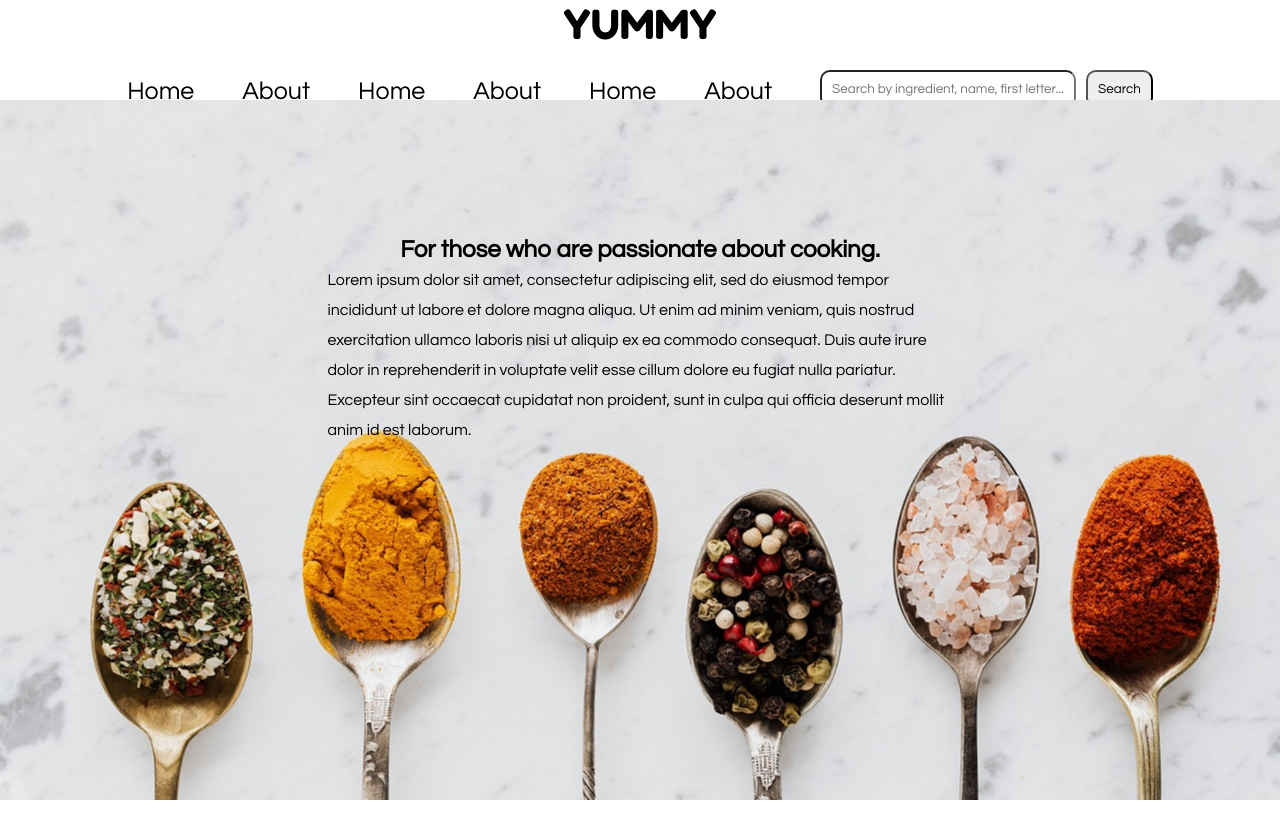
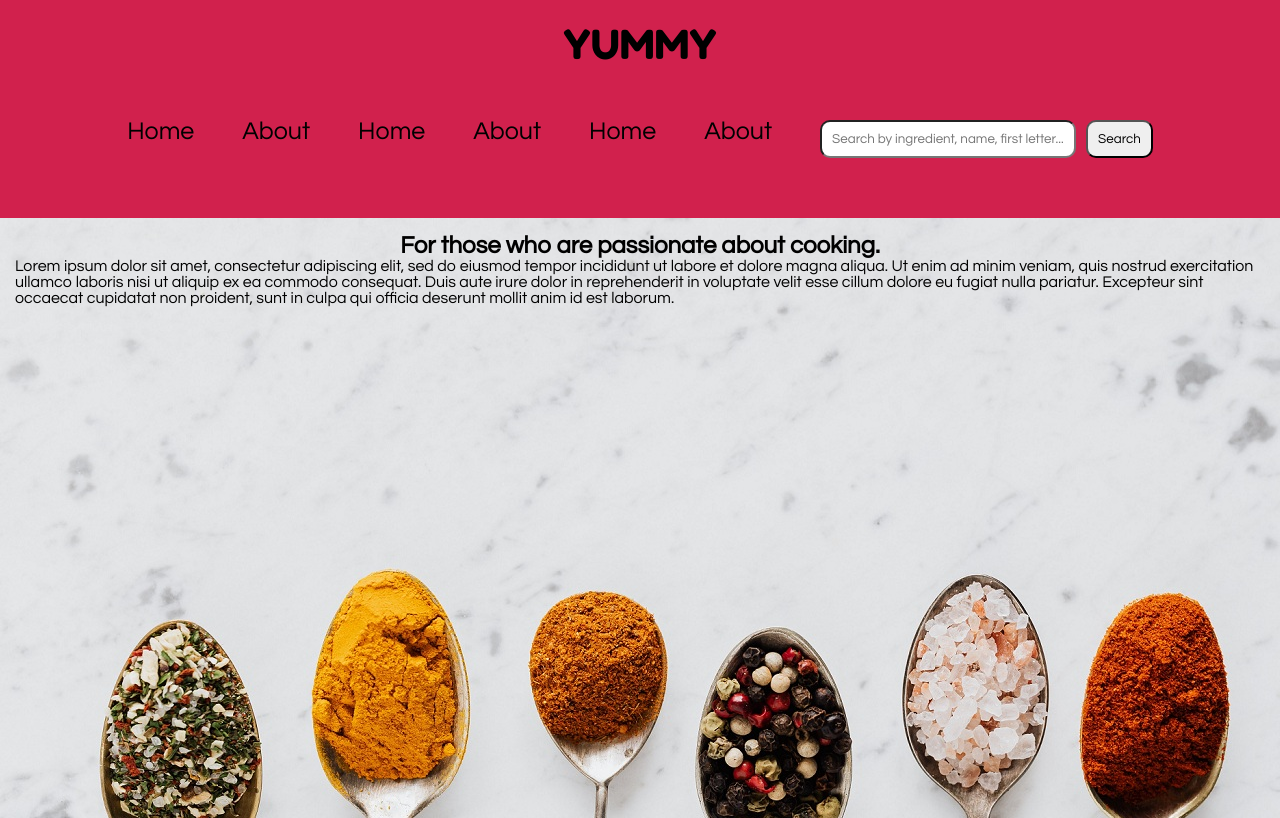
Before and after one commit to yasminwww/recipe-app-react, a React (Create React App) app: page /about in a window 1280 px wide. Built offline with nearby package versions, Linux system fonts and the light colour scheme; no server answers.

Commit message:
css strange

```diff
--- a/package.json
+++ b/package.json
@@ -3,6 +3,7 @@
   "version": "0.1.0",
   "private": true,
   "dependencies": {
+    "@fortawesome/fontawesome-svg-core": "^1.2.32",
     "@testing-library/jest-dom": "^4.2.4",
     "@testing-library/react": "^9.5.0",
     "@testing-library/user-event": "^7.2.1",
--- a/src/App.css
+++ b/src/App.css
@@ -11,7 +11,21 @@
   background-size: cover;
 } */
 
-html,
-body {
+body,
+html {
   height: 100%;
 }
+
+html {
+  background-color: green;
+  /* height: 100%; */
+}
+
+#root {
+  background-color: yellow;
+}
+
+.App {
+  min-height: 100%;
+  background-color: rgb(209, 33, 77);
+}
--- a/src/App.js
+++ b/src/App.js
@@ -15,7 +15,7 @@ function App() {
           <Navbar />
           <Switch>
             <Route exact path='/' component={Home} />
-            <Route exact path='/about' component={About} />
+            <Route path='/about' component={About} />
           </Switch>
         </SearchContextProvider>
       </BrowserRouter>
--- a/src/components/About.js
+++ b/src/components/About.js
@@ -4,55 +4,52 @@ import styled from 'styled-components'
 import spices from '../images/spices.jpg'
 
 const Wrapper = styled.div`
-  .expand-space {
-    position: absolute;
-    top: 100px;
-    bottom: 0;
-    width: 100%;
-    background: url(${spices}) no-repeat center center;
-    /* background-size: cover; */
+  background: url(${spices}) no-repeat;
+  display: flex;
+  height: 100%;
+  flex-direction: column;
+  justify-items: center;
+  align-items: center;
+
+  .content {
     object-fit: cover;
-  }
-  .content {
     display: flex;
     flex-direction: column;
     justify-items: center;
     align-items: center;
     padding: 15px;
+    height: 600px;
   }
 
+  /*
   h2,
   p {
     line-height: 30px;
   }
   h2 {
-    margin-top: 15vh;
     font-weight: bold;
     justify-items: start;
   }
   p {
     width: 50%;
-  }
+  } */
 `
 
 const About = () => {
-  log('buhu')
   return (
     <Wrapper>
-      <div className='expand-space'>
       <div className='content'>
         <h2>For those who are passionate about cooking.</h2>
         <p>
           Lorem ipsum dolor sit amet, consectetur adipiscing elit, sed do
-            eiusmod tempor incididunt ut labore et dolore magna aliqua. Ut enim
-            ad minim veniam, quis nostrud exercitation ullamco laboris nisi ut
+          eiusmod tempor incididunt ut labore et dolore magna aliqua. Ut enim ad
+          minim veniam, quis nostrud exercitation ullamco laboris nisi ut
           aliquip ex ea commodo consequat. Duis aute irure dolor in
           reprehenderit in voluptate velit esse cillum dolore eu fugiat nulla
           pariatur. Excepteur sint occaecat cupidatat non proident, sunt in
           culpa qui officia deserunt mollit anim id est laborum.
         </p>
       </div>
-      </div>
     </Wrapper>
   )
 }
--- a/src/components/Navbar.js
+++ b/src/components/Navbar.js
@@ -1,9 +1,8 @@
-import React, { useContext } from 'react'
+import React from 'react'
 // import { log } from '../log'
 import { Link } from 'react-router-dom'
 import styled from 'styled-components'
 import SearchForm from './SearchForm'
-import { SearchContext } from './SearchContext'
 
 const Wrapper = styled.div`
   .nav-bar {
@@ -15,19 +14,14 @@ const Wrapper = styled.div`
 
   .nav-links {
     display: flex;
+    margin-top: 10px;
   }
   .nav-links a {
     text-decoration: none;
     padding-right: 3rem;
-    margin-top: 10px;
     color: black;
-
+    cursor: pointer;
     font-size: 25px;
-    bottom: 0;
-    right: 0;
-  }
-  .nav-links a span {
-    position: absolute;
     bottom: 0;
     right: 0;
   }
@@ -38,6 +32,7 @@ const Wrapper = styled.div`
     align-items: center;
     font-family: 'Fredoka One', cursive;
     font-size: 40px;
+    padding: 20px;
   }
 `
 
--- a/src/components/SearchContext.js
+++ b/src/components/SearchContext.js
@@ -11,13 +11,6 @@ const SearchContextProvider = ({ children }) => {
   const API_ID = process.env.REACT_APP_API_ID
   const API_KEY = process.env.REACT_APP_API_KEY
 
-  // const updateLastQuery = () => {
-  // const isLastQuery =
-  //   localStorage.getItem('lastQuery') !== ''
-  //     ? setLastQuery(localStorage.getItem('lastQuery'))
-  //     : fullQuery
-  // }
-
   const example = `https://api.edamam.com/search?q=${fullQuery}&app_id=${API_ID}&app_key=${API_KEY}`
 
   useEffect(() => {
@@ -27,8 +20,6 @@ const SearchContextProvider = ({ children }) => {
         ? setFullQuery(localStorage.getItem('lastQuery'))
         : fullQuery
   }, [fullQuery, lastQuery])
-
-  log('full query', fullQuery)
 
   // Toggle funtion from props
   const getRecipes = async () => {
--- a/src/components/SearchForm.js
+++ b/src/components/SearchForm.js
@@ -28,21 +28,19 @@ const Wrapper = styled.div`
 
 const SearchForm = () => {
   const { setFullQuery } = useContext(SearchContext)
-  log(setFullQuery)
   const localtionURL = 'http://localhost:3000/'
   const [query, setQuery] = useState('')
 
   const handleSubmit = (e) => {
     e.preventDefault()
+    localStorage.setItem('lastQuery', query)
     setFullQuery(query)
-    localStorage.setItem('lastQuery', query)
     setQuery('')
+
     const current =
       window.location.href !== localtionURL
         ? window.location.assign(localtionURL)
         : window.location.href
-
-    // log(current)
   }
 
   const placeholder = 'Search by ingredient, name, first letter...'
```
Also changed, not shown: src/images/magnifying-glass.png (added), 1 other file (tests, documents, lock files or other folders). Lines whose indentation alone changed are shown as unchanged.
